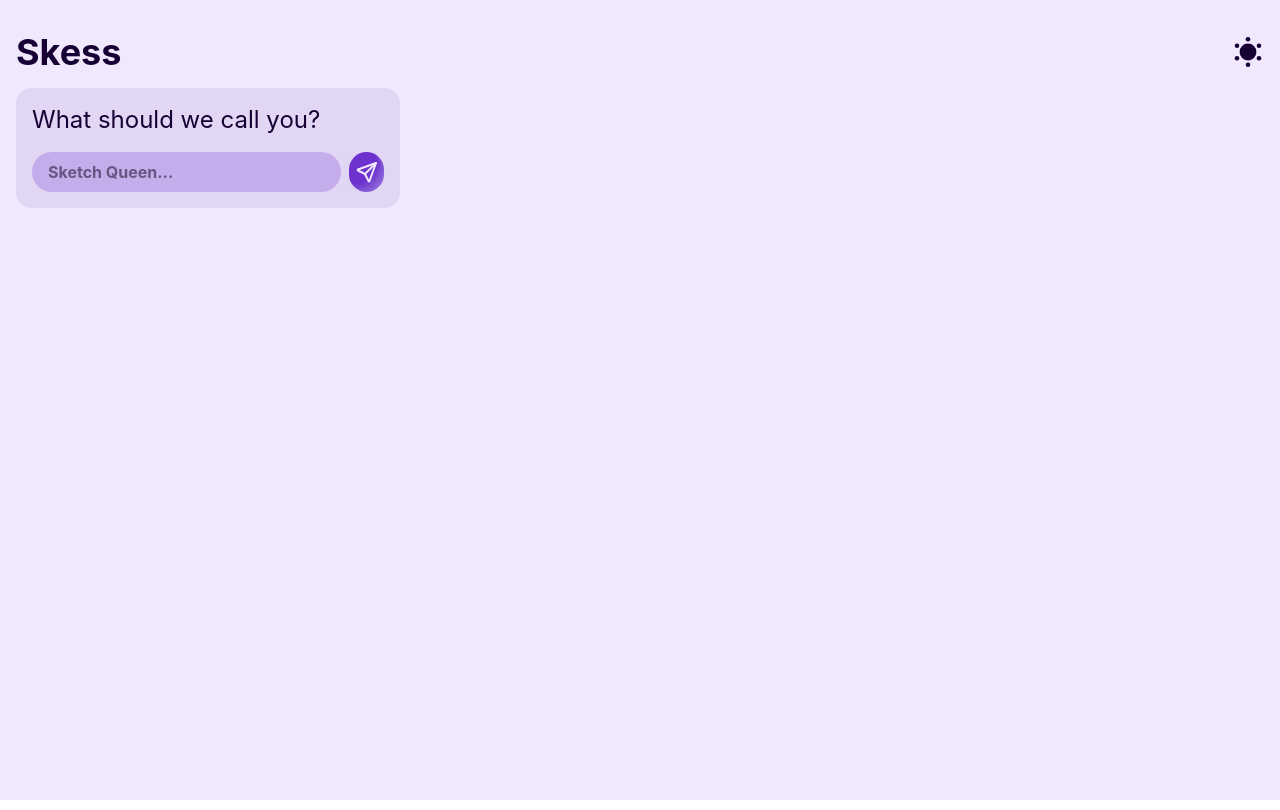
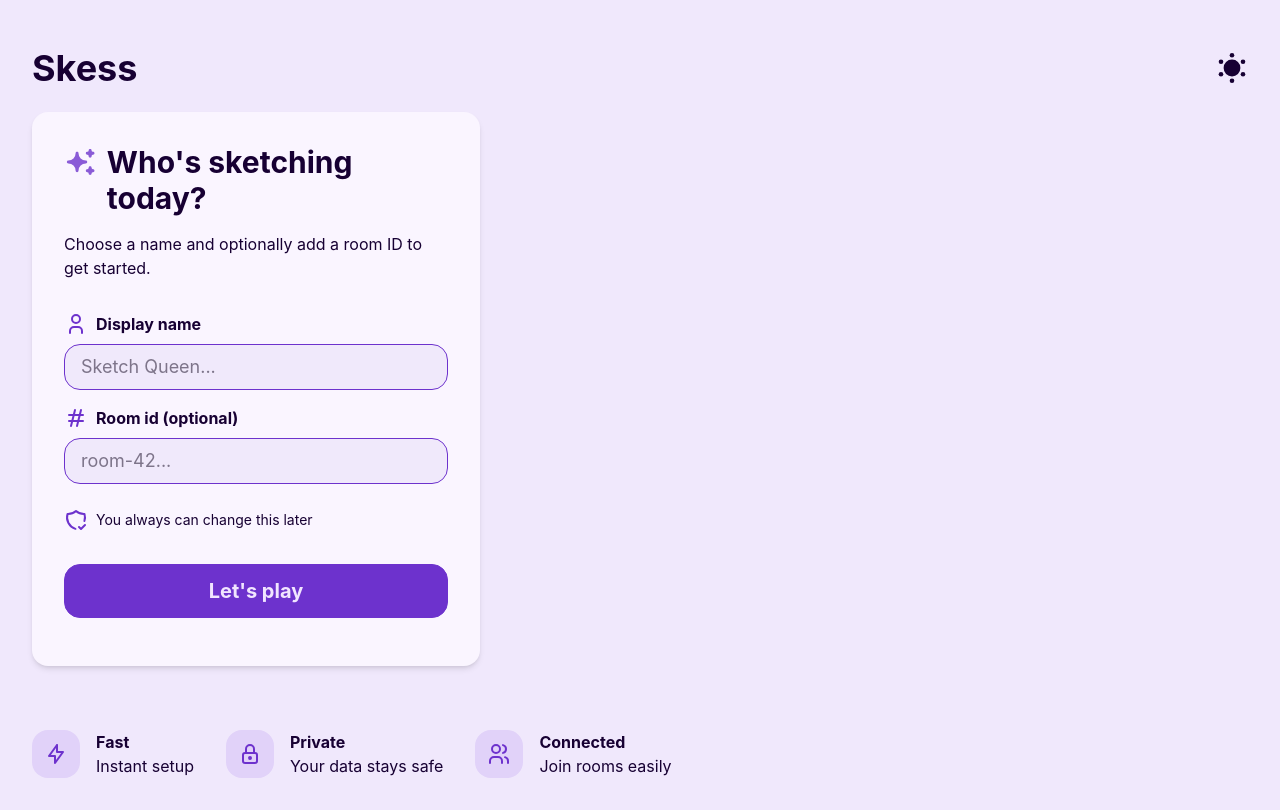
Before and after one commit to javi-diaz47/skess, a React (Vite) app in the folder frontend/: page /login in a window 1280 px wide. Built offline with nearby package versions, Linux system fonts and the light colour scheme.

Commit message:
feat: add room_id input to login

```diff
--- a/frontend/src/Login.tsx
+++ b/frontend/src/Login.tsx
@@ -1,14 +1,57 @@
 import { Header } from "./components/Header"
+import { Highlight } from "./components/Highlight"
 import { SessionNicknameForm } from "./components/SessionNicknameForm"
 
 export function Login() {
 
   return (
-    <main className="h-screen bg-background-50 text-text-900 dark:bg-background-950 dark:text-text-50 p-4">
-      <div className="max-w-7xl">
+    <div className="min-h-screen flex justify-center bg-background-50 text-text-900 dark:bg-background-950 dark:text-text-50 p-0 md:p-4">
+      <main className="w-full max-w-7xl flex flex-col gap-2 p-4">
         <Header />
-        <SessionNicknameForm />
-      </div >
-    </main >
+        <div className="h-full flex flex-col gap-8 md:gap-16">
+          <SessionNicknameForm />
+          <div className="flex flex-col md:flex-row gap-8">
+            <Highlight
+              title="Fast"
+              desc="Instant setup"
+              icon={
+                <svg className="w-6 h-6 text-primary-500 dark:text-primary-100" viewBox="0 0 24 24" fill="none" stroke="currentColor" strokeWidth={2} strokeLinecap="round" strokeLinejoin="round">
+                  <path stroke="none" d="M0 0h24v24H0z" fill="none" />
+                  <path d="M13 3l0 7l6 0l-8 11l0 -7l-6 0l8 -11" />
+                </svg>
+              }
+            />
+
+            <Highlight
+              title="Private"
+              desc="Your data stays safe"
+              icon={
+                <svg className="w-6 h-6 text-primary-500 dark:text-primary-100" viewBox="0 0 24 24" fill="none" stroke="currentColor" strokeWidth={2} strokeLinecap="round" strokeLinejoin="round">
+                  <path stroke="none" d="M0 0h24v24H0z" fill="none" />
+                  <path d="M5 13a2 2 0 0 1 2 -2h10a2 2 0 0 1 2 2v6a2 2 0 0 1 -2 2h-10a2 2 0 0 1 -2 -2v-6" />
+                  <path d="M11 16a1 1 0 1 0 2 0a1 1 0 0 0 -2 0" />
+                  <path d="M8 11v-4a4 4 0 1 1 8 0v4" />
+                </svg>
+
+              }
+            />
+
+            <Highlight
+              title="Connected"
+              desc="Join rooms easily"
+              icon={
+                <svg className="w-6 h-6 text-primary-500 dark:text-primary-100" viewBox="0 0 24 24" fill="none" stroke="currentColor" strokeWidth={2} strokeLinecap="round" strokeLinejoin="round">
+                  <path stroke="none" d="M0 0h24v24H0z" fill="none" />
+                  <path d="M5 7a4 4 0 1 0 8 0a4 4 0 1 0 -8 0" />
+                  <path d="M3 21v-2a4 4 0 0 1 4 -4h4a4 4 0 0 1 4 4v2" />
+                  <path d="M16 3.13a4 4 0 0 1 0 7.75" />
+                  <path d="M21 21v-2a4 4 0 0 0 -3 -3.85" />
+                </svg>
+              }
+            />
+          </div>
+        </div >
+      </main >
+    </div>
   )
 }
--- /dev/null
+++ b/frontend/src/components/Highlight.tsx
@@ -0,0 +1,22 @@
+
+interface Highlight {
+  icon: React.ReactNode
+  title: string
+  desc: string
+}
+
+export function Highlight({ icon, title, desc }: Highlight) {
+  return (
+    <div className="flex gap-4">
+      <div className="bg-background-100 dark:bg-background-800 text-primary-500 dark:text-primary-50 p-3 h-fit w-fit rounded-2xl">
+        {icon}
+      </div>
+      <div>
+        <h2 className="text-md font-bold">{title}</h2>
+        <p className="text-s">{desc}</p>
+      </div>
+    </div>
+
+
+  )
+}
--- a/frontend/src/components/SessionNicknameForm.tsx
+++ b/frontend/src/components/SessionNicknameForm.tsx
@@ -1,6 +1,7 @@
 import { useContext, useRef, useState, type SubmitEvent } from "react"
-import { SessionContext } from "../context/SessionContext"
+import { SessionContext, type CreateUserSession } from "../context/SessionContext"
 import { useNavigate } from "react-router"
+import { Highlight } from "./Highlight"
 
 export function SessionNicknameForm() {
 
@@ -14,7 +15,16 @@ export function SessionNicknameForm() {
 
   const onSubmit = (ev: SubmitEvent<HTMLFormElement>) => {
     ev.preventDefault()
-    if (input.current.value.length === 0) {
+
+    const form = ev.currentTarget
+    const formData = new FormData(form)
+
+    const data: CreateUserSession = {
+      name: String(formData.get("name") || "").trim(),
+      room_id: String(formData.get("room_id") || "")
+    }
+
+    if (data.name.length === 0) {
       if (!isEmptyInput) {
         setIsEmptyInput(true);
       }
@@ -25,28 +35,88 @@ export function SessionNicknameForm() {
       setIsEmptyInput(false)
     }
 
-    onCreateSession({ name: input.current.value })
+    onCreateSession({ ...data })
     navigate("/")
   }
 
   return (
-    <form onSubmit={onSubmit} className="w-96 flex flex-col gap-4 text-text-900 dark:text-text-50 bg-primary-100 dark:bg-primary-900 p-4 rounded-2xl">
-      <label className="text-2xl">
-        What should we call you?
-      </label>
+    <div className="w-fit grid gap-8">
+      <form onSubmit={onSubmit} className="w-full max-w-md flex flex-col gap-4 text-text-900 dark:text-text-50 bg-purple-50 dark:bg-primary-900 p-8 rounded-2xl dark:border-1 dark:border-primary-500 shadow-md dark:shadow-primary-500">
         <div className="flex gap-2">
-        <input ref={input} defaultValue={hasSession() ? session.name : ''} maxLength={20} className="w-full h-10 px-4 py-2 rounded-full bg-primary-200 dark:bg-primary-800 font-bold text-text-950 dark:text-text-50 outline-none" placeholder="Sketch Queen..." />
-        <button className="w-10 aspect-square grid place-items-center cursor-pointer rounded-full bg-radial-[at_25%_25%] from-primary-500 from-50% to-primary-300 hover:from-primary-400 dark:from-primary-600 dark:to-primary-500 hover:dark:from-primary-500 hover:dark:to-primary-300 text-text-50">
-          <svg xmlns="http://www.w3.org/2000/svg" width="24" height="24" viewBox="0 0 24 24" fill="none" stroke="currentColor" strokeWidth="2" strokeLinecap="round" strokeLinejoin="round" className="icon icon-tabler icons-tabler-outline icon-tabler-send"><path stroke="none" d="M0 0h24v24H0z" fill="none" /><path d="M10 14l11 -11" /><path d="M21 3l-6.5 18a.55 .55 0 0 1 -1 0l-3.5 -7l-7 -3.5a.55 .55 0 0 1 0 -1l18 -6.5" /></svg>
-        </button>
+          <svg className="text-primary-400" xmlns="http://www.w3.org/2000/svg" width={36} height={36} viewBox="0 0 24 24" fill="currentColor">
+            <path stroke="none" d="M0 0h24v24H0z" fill="none" />
+            <path d="M16 19a1 1 0 0 1 0 -2a1 1 0 0 0 1 -1c0 -1.333 2 -1.333 2 0a1 1 0 0 0 1 1c1.333 0 1.333 2 0 2a1 1 0 0 0 -1 1c0 1.333 -2 1.333 -2 0a1 1 0 0 0 -1 -1" />
+            <path d="M3 11a5 5 0 0 0 5 -5c0 -1.333 2 -1.333 2 0a5 5 0 0 0 5 5c1.333 0 1.333 2 0 2a5 5 0 0 0 -5 5a1 1 0 0 1 -2 0a5 5 0 0 0 -5 -5c-1.333 0 -1.333 -2 0 -2" />
+            <path d="M16 7a1 1 0 0 1 0 -2a1 1 0 0 0 1 -1c0 -1.333 2 -1.333 2 0a1 1 0 0 0 1 1c1.333 0 1.333 2 0 2a1 1 0 0 0 -1 1c0 1.333 -2 1.333 -2 0a1 1 0 0 0 -1 -1" />
+          </svg>
+          <h2 className="text-2xl md:text-3xl font-bold">
+            Who's sketching today?
+          </h2>
         </div>
+
+        <p className="text-text-900 dark:text-text-100 mb-4">
+          Choose a name and optionally add a room ID to get started.
+        </p>
+
+        <div className="grid gap-2">
+          <label htmlFor="name" className="flex gap-2 font-bold">
+            <svg className="text-primary-500" xmlns=" http://www.w3.org/2000/svg" width={24} height={24} viewBox="0 0 24 24" fill="none" stroke="currentColor" strokeWidth={2} strokeLinecap="round" strokeLinejoin="round">
+              <path stroke="none" d="M0 0h24v24H0z" fill="none" />
+              <path d="M8 7a4 4 0 1 0 8 0a4 4 0 0 0 -8 0" />
+              <path d="M6 21v-2a4 4 0 0 1 4 -4h4a4 4 0 0 1 4 4v2" />
+            </svg>
+            Display name
+          </label >
+          <div className="flex text-lg w-full px-4 py-2 rounded-2xl bg-primary-100/40 dark:bg-primary-800/60 text-text-950 dark:text-text-50 border-1 border-primary-500">
+            <input id="name" name="name" type="text" placeholder="Sketch Queen..."
+              className="flex-1 outline-none placeholder:font-normal"
+            />
+          </div>
+
           {
             isEmptyInput && (
-          <p className="w-fit px-2 py-1 rounded-full duration-150 text-text-50 bg-accent-800 ring-2 ring-accent-300">
+              <p className="w-fit px-2 py-1 rounded-full duration-150 text-text-950 dark:text-text-50 bg-accent-200 dark:bg-accent-800 ring-2 ring-accent-300">
                 Sorry, but we need a nickname
               </p>
             )
           }
+        </div>
+
+        <div className="grid gap-2 mb-2">
+          <label htmlFor="room_id" className="flex gap-2 font-bold">
+            <svg className="text-primary-500" xmlns="http://www.w3.org/2000/svg" width={24} height={24} viewBox="0 0 24 24" fill="none" stroke="currentColor" strokeWidth={2} strokeLinecap="round" strokeLinejoin="round">
+              <path stroke="none" d="M0 0h24v24H0z" fill="none" />
+              <path d="M5 9l14 0" />
+              <path d="M5 15l14 0" />
+              <path d="M11 4l-4 16" />
+              <path d="M17 4l-4 16" />
+            </svg>
+            Room id (optional)
+          </label>
+          <div className="flex text-lg w-full px-4 py-2 rounded-2xl bg-primary-100/40 dark:bg-primary-800/60 text-text-950 dark:text-text-50 border-1 border-primary-500">
+            <input id="room_id" name="room_id" type="text" placeholder="room-42..."
+              className="flex-1 outline-none placeholder:font-normal"
+            />
+          </div>
+        </div>
+
+        <div className="flex items-center gap-2 mb-4 text-text-900 dark:text-text-100">
+          <svg className="text-primary-500" xmlns="http://www.w3.org/2000/svg" width={24} height={24} viewBox="0 0 24 24" fill="none" stroke="currentColor" strokeWidth={2} strokeLinecap="round" strokeLinejoin="round" >
+            <path stroke="none" d="M0 0h24v24H0z" fill="none" />
+            <path d="M11.46 20.846a12 12 0 0 1 -7.96 -14.846a12 12 0 0 0 8.5 -3a12 12 0 0 0 8.5 3a12 12 0 0 1 -.09 7.06" />
+            <path d="M15 19l2 2l4 -4" />
+          </svg>
+          <p className="text-sm">
+            You always can change this later
+          </p>
+
+        </div>
+
+        <button type="submit" className="mb-4 text-xl p-3 rounded-2xl bg-primary-500 font-bold text-text-50 border-1 border-primary-500 hover:scale-105 active:scale-100 duration-125 cursor-pointer">
+          Let's play
+        </button>
+
       </form >
+    </div>
   )
 }
```
Lines whose indentation alone changed are shown as unchanged.
